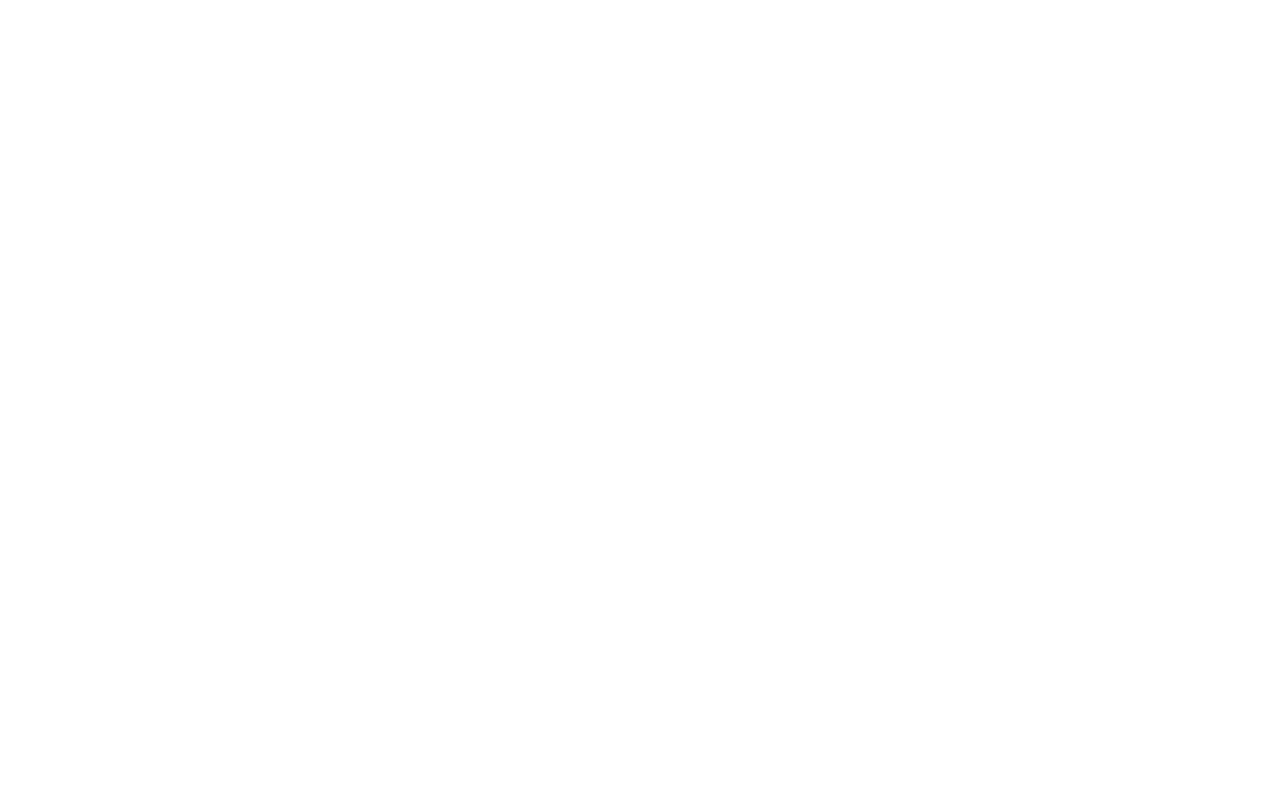
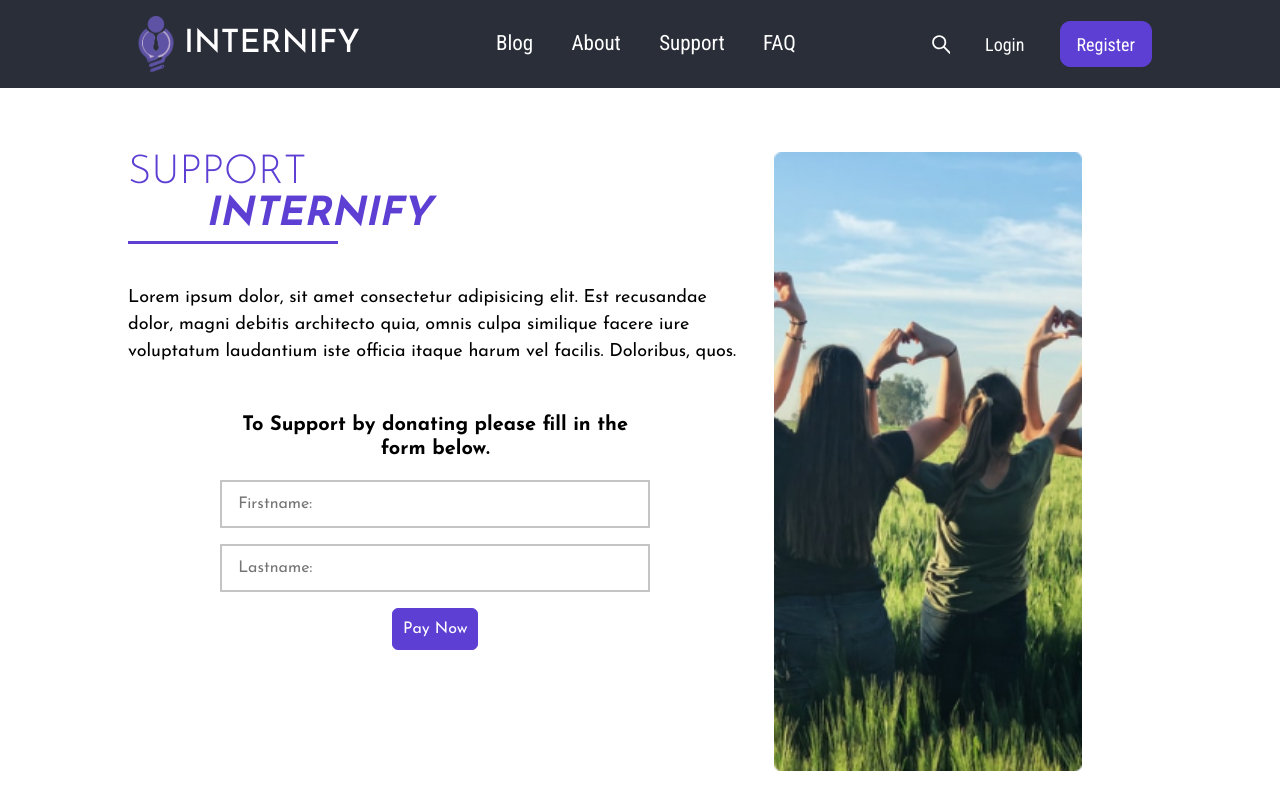
Before and after one commit to The-Anomaly/Internify, a React (Create React App) app: page /support in a window 1280 px wide. Shown: the top 800 px of the page. Built offline with nearby package versions, Linux system fonts and the light colour scheme.

Commit message:
support page

```diff
--- a/src/App.tsx
+++ b/src/App.tsx
@@ -6,6 +6,7 @@
 import Login from "./Components/Routes/Login/login";
 import Premium from "./Components/Routes/Premium/premium";
 import Register from "./Components/Routes/Register/register";
+import Support from "./Components/Routes/Support/support";
 
 class App extends Component {
   render() {
@@ -18,7 +19,8 @@
               <Route exact path="/register" component={Register} />
               <Route exact path="/login" component={Login} />
               <Route exact path="/blog" component={Blog} />
-              <Route exact path="/blog/:name" component={BlogDetails} />
+              <Route exact path="/blog/:id" component={BlogDetails} />
+              <Route exact path="/support" component={Support} />
             </Switch>
           </BrowserRouter>
         </div>
--- a/src/Components/GeneralComponents/NavBar/navbar.tsx
+++ b/src/Components/GeneralComponents/NavBar/navbar.tsx
@@ -15,6 +15,9 @@
   const blog = () => {
     return history.push("/blog")
   }
+  const support = () => {
+    return history.push("/support")
+  }
     return (
         <>
           <div className="generalContainer navContainer">
@@ -25,7 +28,7 @@
               <nav className="nav-itemswrap">
                 <span onClick={blog}>Blog</span>
                 <span>About</span>
-                <span>Support</span>
+                <span onClick={support}>Support</span>
                 <span>FAQ</span>
               </nav>
               <div className="nav-btnsec">
--- a/src/Components/Routes/BlogDetails/details.tsx
+++ b/src/Components/Routes/BlogDetails/details.tsx
@@ -1,8 +1,9 @@
 import * as React from "react";
 import "./details.css";
-import "../Blog/blog.css"
-import img1 from "../../../assets/images/blogImg1.png"
+import "../Blog/blog.css";
+import img1 from "../../../assets/images/blogImg1.png";
 import NavBar from "../../GeneralComponents/NavBar/navbar";
+import Footer from "../../GeneralComponents/Footer/footer";
 
 const BlogDetails = () => {
   return (
@@ -16,20 +17,39 @@
               <span className="blog-item-hd">Blog Post</span>
               <span className="blog-item-date">* July 2, 2020</span>
             </div>
-                        <p className="blog-item-ttl">Difficulty getting the right company!</p>
+            <p className="blog-item-ttl">
+              Difficulty getting the right company!
+            </p>
           </div>
         </div>
-                <p className="details-txt" >
-                    Lorem ipsum dolor sit amet consectetur adipisicing elit. Ducimus libero deserunt non quas. Veritatis nisi ipsum modi? Quas laboriosam quaerat ratione labore aperiam? Fuga blanditiis quo nulla! Mollitia, eligendi saepe.
-                    Lorem ipsum dolor sit, amet consectetur adipisicing elit. Non architecto, nostrum commodi recusandae velit accusantium esse sequi excepturi, omnis quis nam. Cum praesentium, sed ipsum omnis aspernatur vel optio accusamus.
+        <p className="details-txt">
+          Lorem ipsum dolor sit amet consectetur adipisicing elit. Ducimus
+          libero deserunt non quas. Veritatis nisi ipsum modi? Quas laboriosam
+          quaerat ratione labore aperiam? Fuga blanditiis quo nulla! Mollitia,
+          eligendi saepe. Lorem ipsum dolor sit, amet consectetur adipisicing
+          elit. Non architecto, nostrum commodi recusandae velit accusantium
+          esse sequi excepturi, omnis quis nam. Cum praesentium, sed ipsum omnis
+          aspernatur vel optio accusamus. Lorem ipsum dolor sit, amet
+          consectetur adipisicing elit. Non architecto, nostrum commodi
+          recusandae velit accusantium esse sequi excepturi, omnis quis nam. Cum
+          praesentium, sed ipsum omnis aspernatur vel optio accusamus.
         </p>
-                <p className="details-txt" >
-                    Lorem ipsum dolor sit amet consectetur adipisicing elit. Ducimus libero deserunt non quas. Veritatis nisi ipsum modi? Quas laboriosam quaerat ratione labore aperiam? Fuga blanditiis quo nulla! Mollitia, eligendi saepe.
-                    Lorem ipsum dolor sit, amet consectetur adipisicing elit. Non architecto, nostrum commodi recusandae velit accusantium esse sequi excepturi, omnis quis nam. Cum praesentium, sed ipsum omnis aspernatur vel optio accusamus.
+        <p className="details-txt">
+          Lorem ipsum dolor sit amet consectetur adipisicing elit. Ducimus
+          libero deserunt non quas. Veritatis nisi ipsum modi? Quas laboriosam
+          quaerat ratione labore aperiam? Fuga blanditiis quo nulla! Mollitia,
+          eligendi saepe. Lorem ipsum dolor sit, amet consectetur adipisicing
+          elit. Non architecto, nostrum commodi recusandae velit accusantium
+          esse sequi excepturi, omnis quis nam. Cum praesentium, sed ipsum omnis
+          aspernatur vel optio accusamus. Lorem ipsum dolor sit, amet
+          consectetur adipisicing elit. Non architecto, nostrum commodi
+          recusandae velit accusantium esse sequi excepturi, omnis quis nam. Cum
+          praesentium, sed ipsum omnis aspernatur vel optio accusamus.
         </p>
       </div>
+      <Footer />
     </>
-    )
-}
+  );
+};
 
 export default BlogDetails;
--- /dev/null
+++ b/src/Components/Routes/Support/support.css
@@ -0,0 +1,61 @@
+.supportWrap {
+    padding-top: 4rem;
+    padding-bottom: 3rem;
+    display: flex;
+}
+.support-info {
+    width: 60%;
+    margin-right: 2rem;
+}
+.support-info-ttl {
+    color: #5D3FD3;
+    font-weight: 300;
+    position: relative;
+    line-height: 1.05;
+    margin-bottom: 3rem;
+}
+.support-info-ttl span {
+    display: block;
+    font-weight: 700;
+    transform: skewX(-12deg);
+    padding-left: 5rem;
+}
+.support-info-ttl::before {
+    content: '';
+    height: 3px;
+    width: 210px;
+    background: #5D3FD3;
+    display: block;
+    position: absolute;
+    bottom: -8px;
+}
+.support-info-txt {
+    font-size: 18px;
+}
+.support-info-form {
+    padding-top: 2rem;
+    width: 70%;
+    margin: auto;
+    text-align: center;
+}
+.support-info-form-ttl {
+    text-align: center;
+    font-size: 20px;
+    font-weight: 700;
+    padding: 0 1rem;
+    margin-bottom: 1.2rem;
+}
+.support-input {
+    display: block;
+    width: 100%;
+    margin-bottom: 1rem;
+    border-radius: 0;
+    height: 48px;
+}
+.support-img {
+    width: 30%;
+}
+.support-btn {
+    padding: 8px 10px;
+    border-radius: 6px;
+}
--- /dev/null
+++ b/src/Components/Routes/Support/support.tsx
@@ -0,0 +1,44 @@
+import * as React from "react";
+import "./support.css";
+import NavBar from "../../GeneralComponents/NavBar/navbar";
+import Footer from "../../GeneralComponents/Footer/footer";
+import support from "../../../assets/images/supportImg.png";
+
+const Support = () => {
+  return (
+    <>
+      <NavBar />
+      <div className="supportWrap generalContainer">
+        <div className="support-info">
+          <h1 className="support-info-ttl">SUPPORT <span>INTERNIFY</span></h1>
+          <p className="support-info-txt">
+            Lorem ipsum dolor, sit amet consectetur adipisicing elit. Est
+            recusandae dolor, magni debitis architecto quia, omnis culpa
+            similique facere iure voluptatum laudantium iste officia itaque
+            harum vel facilis. Doloribus, quos.
+          </p>
+          <form className="support-info-form">
+            <h3 className="support-info-form-ttl">
+              To Support by donating please fill in the form below.
+            </h3>
+            <input
+              className="support-input internify-input"
+              type="text"
+              placeholder="Firstname:"
+            />
+            <input
+              className="support-input internify-input"
+              type="text"
+              placeholder="Lastname:"
+            />
+            <button className="support-btn appBtnFill">Pay Now</button>
+          </form>
+        </div>
+        <img className="support-img" src={support} alt="" />
+      </div>
+      <Footer />
+    </>
+  );
+};
+
+export default Support;
```
Also changed, not shown: src/Components/Routes/Blog/blog.tsx (+24 -11 lines). Lines whose indentation alone changed are shown as unchanged.
